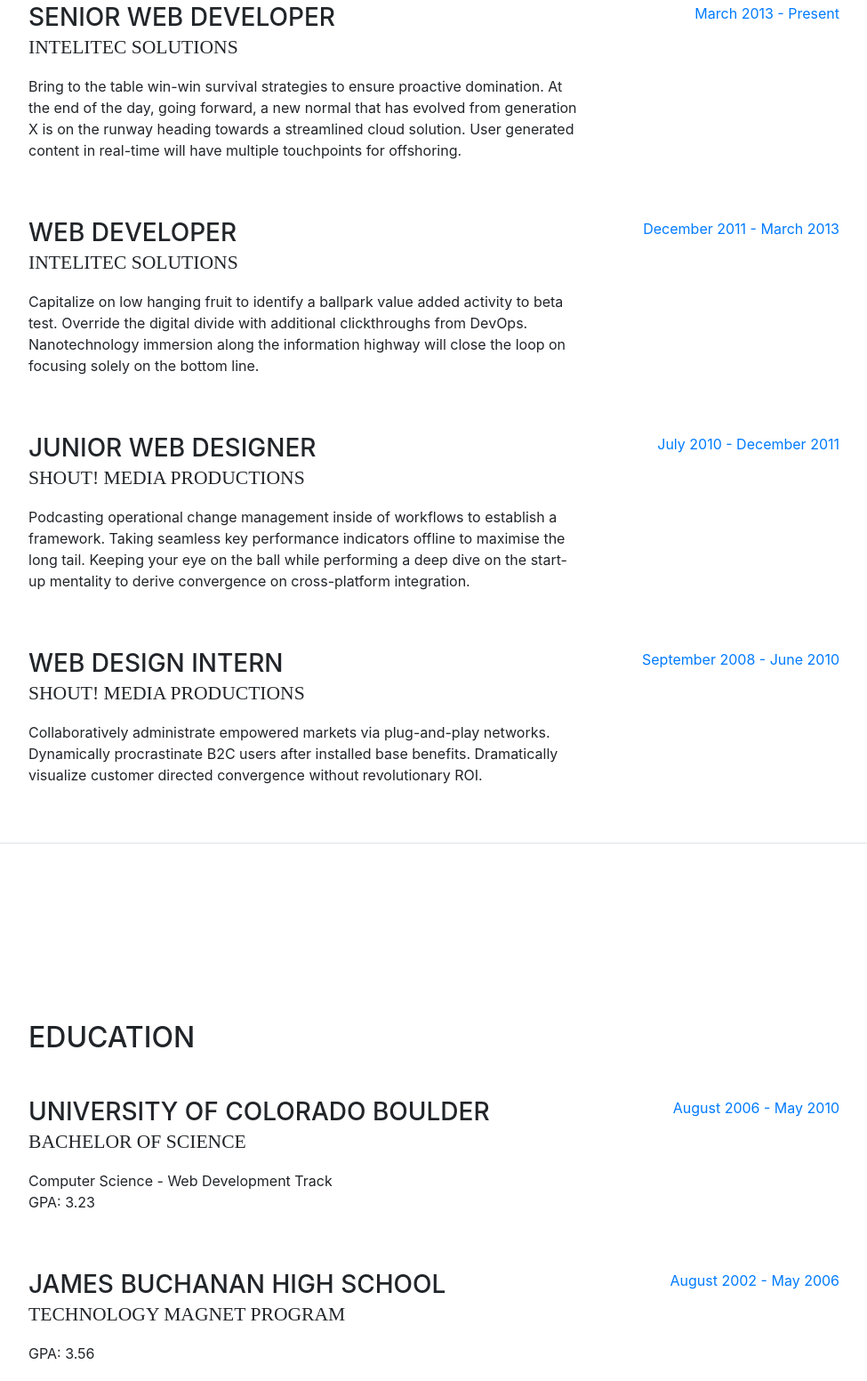
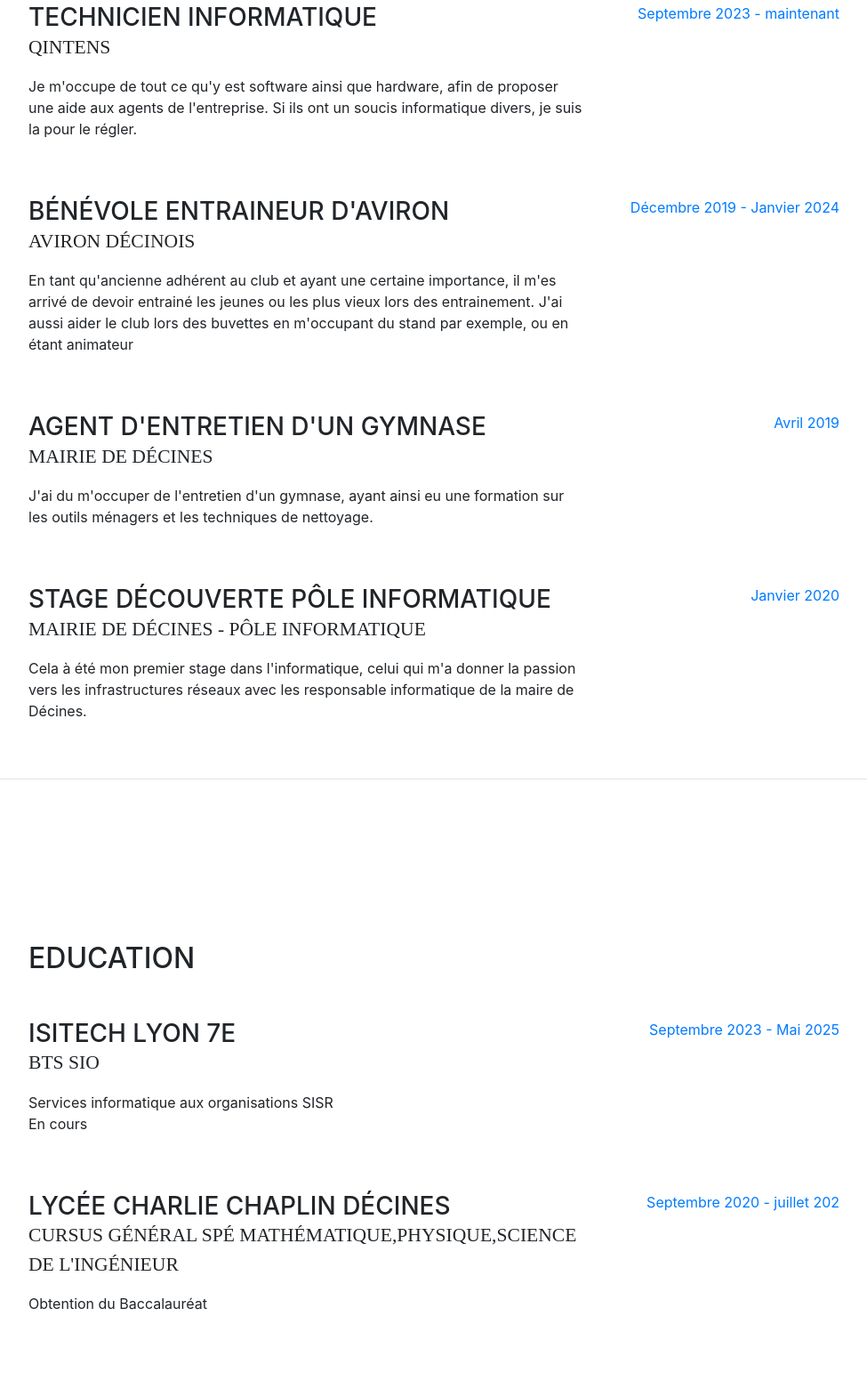
Before and after one commit to Spideyy691/bonportfolio, a website with bundled scripts: page index.html in a window 1280 px wide. Shown: the part 931-2483 px from the top of the page at 89% size, without its empty margins (288-1263 px from the left). Built offline with nearby package versions, Linux system fonts and the light colour scheme; a web font is replaced by a local one.

Commit message:
changement contenu

```diff
--- a/index.html
+++ b/index.html
@@ -117,45 +117,45 @@
 
           <div class="resume-item d-flex flex-column flex-md-row mb-5">
             <div class="resume-content mr-auto">
-              <h3 class="mb-0">Senior Web Developer</h3>
-              <div class="subheading mb-3">Intelitec Solutions</div>
-              <p>Bring to the table win-win survival strategies to ensure proactive domination. At the end of the day, going forward, a new normal that has evolved from generation X is on the runway heading towards a streamlined cloud solution. User generated content in real-time will have multiple touchpoints for offshoring.</p>
+              <h3 class="mb-0">Technicien informatique</h3>
+              <div class="subheading mb-3">Qintens</div>
+              <p>Je m'occupe de tout ce qu'y est software ainsi que hardware, afin de proposer une aide aux agents de l'entreprise. Si ils ont un soucis informatique divers, je suis la pour le régler.</p>
             </div>
             <div class="resume-date text-md-right">
-              <span class="text-primary">March 2013 - Present</span>
+              <span class="text-primary">Septembre 2023 - maintenant</span>
             </div>
           </div>
 
           <div class="resume-item d-flex flex-column flex-md-row mb-5">
             <div class="resume-content mr-auto">
-              <h3 class="mb-0">Web Developer</h3>
-              <div class="subheading mb-3">Intelitec Solutions</div>
-              <p>Capitalize on low hanging fruit to identify a ballpark value added activity to beta test. Override the digital divide with additional clickthroughs from DevOps. Nanotechnology immersion along the information highway will close the loop on focusing solely on the bottom line.</p>
+              <h3 class="mb-0">Bénévole entraineur d'aviron</h3>
+              <div class="subheading mb-3">Aviron Décinois</div>
+              <p>En tant qu'ancienne adhérent au club et ayant une certaine importance, il m'es arrivé de devoir entrainé les jeunes ou les plus vieux lors des entrainement. J'ai aussi aider le club lors des buvettes en m'occupant du stand par exemple, ou en étant animateur</p>
             </div>
             <div class="resume-date text-md-right">
-              <span class="text-primary">December 2011 - March 2013</span>
+              <span class="text-primary">Décembre 2019 - Janvier 2024</span>
             </div>
           </div>
 
           <div class="resume-item d-flex flex-column flex-md-row mb-5">
             <div class="resume-content mr-auto">
-              <h3 class="mb-0">Junior Web Designer</h3>
-              <div class="subheading mb-3">Shout! Media Productions</div>
-              <p>Podcasting operational change management inside of workflows to establish a framework. Taking seamless key performance indicators offline to maximise the long tail. Keeping your eye on the ball while performing a deep dive on the start-up mentality to derive convergence on cross-platform integration.</p>
+              <h3 class="mb-0">Agent d'entretien d'un gymnase</h3>
+              <div class="subheading mb-3">Mairie de décines</div>
+              <p>J'ai du m'occuper de l'entretien d'un gymnase, ayant ainsi eu une formation sur les outils ménagers et les techniques de nettoyage.</p>
             </div>
             <div class="resume-date text-md-right">
-              <span class="text-primary">July 2010 - December 2011</span>
+              <span class="text-primary">Avril 2019</span>
             </div>
           </div>
 
           <div class="resume-item d-flex flex-column flex-md-row">
             <div class="resume-content mr-auto">
-              <h3 class="mb-0">Web Design Intern</h3>
-              <div class="subheading mb-3">Shout! Media Productions</div>
-              <p>Collaboratively administrate empowered markets via plug-and-play networks. Dynamically procrastinate B2C users after installed base benefits. Dramatically visualize customer directed convergence without revolutionary ROI.</p>
+              <h3 class="mb-0">Stage découverte Pôle informatique</h3>
+              <div class="subheading mb-3">Mairie de décines - Pôle informatique</div>
+              <p>Cela à été mon premier stage dans l'informatique, celui qui m'a donner la passion vers les infrastructures réseaux avec les responsable informatique de la maire de Décines.</p>
             </div>
             <div class="resume-date text-md-right">
-              <span class="text-primary">September 2008 - June 2010</span>
+              <span class="text-primary">Janvier 2020</span>
             </div>
           </div>
 
@@ -169,24 +169,24 @@
 
           <div class="resume-item d-flex flex-column flex-md-row mb-5">
             <div class="resume-content mr-auto">
-              <h3 class="mb-0">University of Colorado Boulder</h3>
-              <div class="subheading mb-3">Bachelor of Science</div>
-              <div>Computer Science - Web Development Track</div>
-              <p>GPA: 3.23</p>
+              <h3 class="mb-0">ISITECH LYON 7E</h3>
+              <div class="subheading mb-3">BTS SIO</div>
+              <div>Services informatique aux organisations SISR</div>
+              <p>En cours</p>
             </div>
             <div class="resume-date text-md-right">
-              <span class="text-primary">August 2006 - May 2010</span>
+              <span class="text-primary">Septembre 2023 - Mai 2025</span>
             </div>
           </div>
 
           <div class="resume-item d-flex flex-column flex-md-row">
             <div class="resume-content mr-auto">
-              <h3 class="mb-0">James Buchanan High School</h3>
-              <div class="subheading mb-3">Technology Magnet Program</div>
-              <p>GPA: 3.56</p>
+              <h3 class="mb-0">Lycée Charlie Chaplin Décines</h3>
+              <div class="subheading mb-3">Cursus général Spé Mathématique,Physique,Science de l'ingénieur</div>
+              <p>Obtention du Baccalauréat</p>
             </div>
             <div class="resume-date text-md-right">
-              <span class="text-primary">August 2002 - May 2006</span>
+              <span class="text-primary">Septembre 2020 - juillet 202</span>
             </div>
           </div>
 
```
